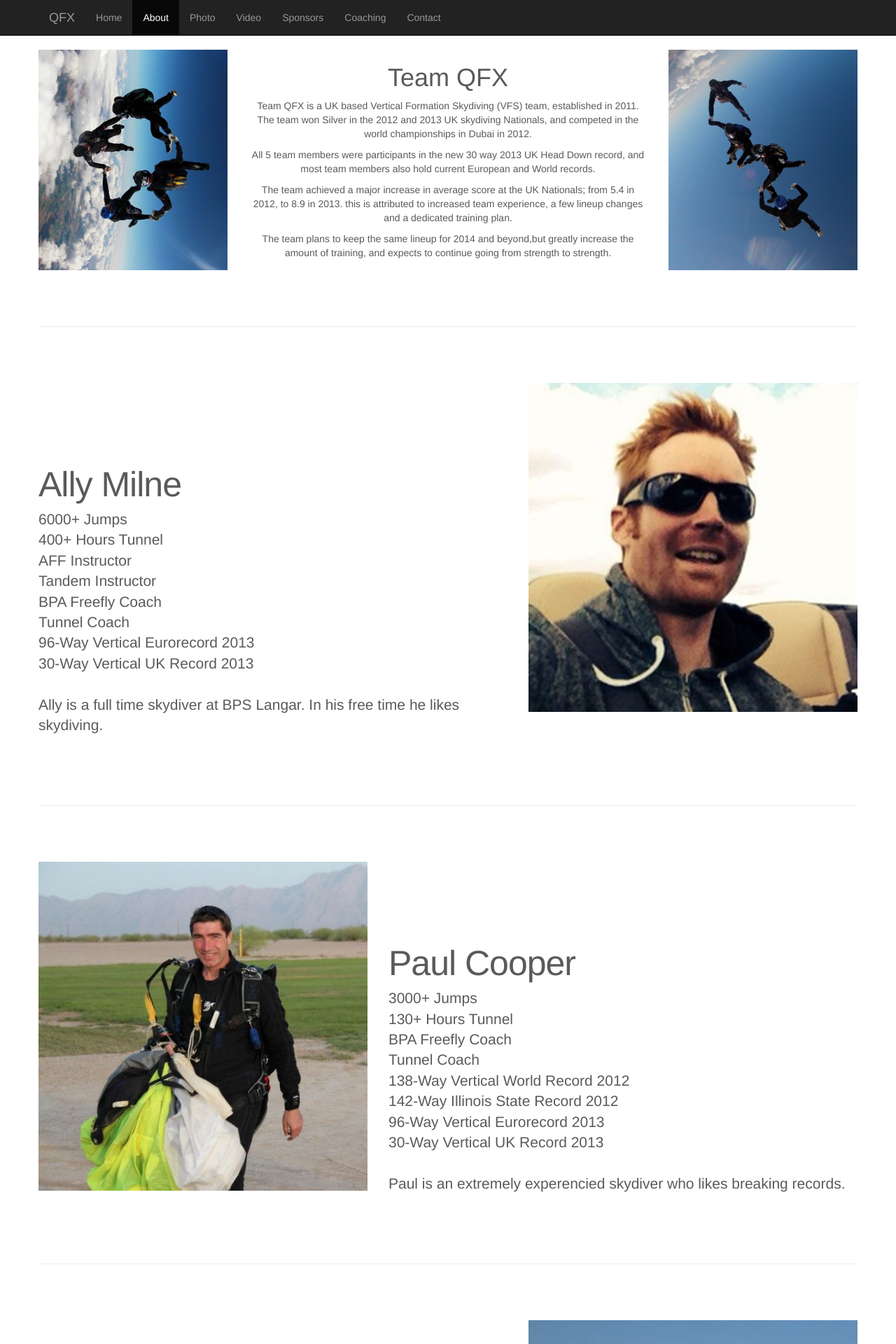
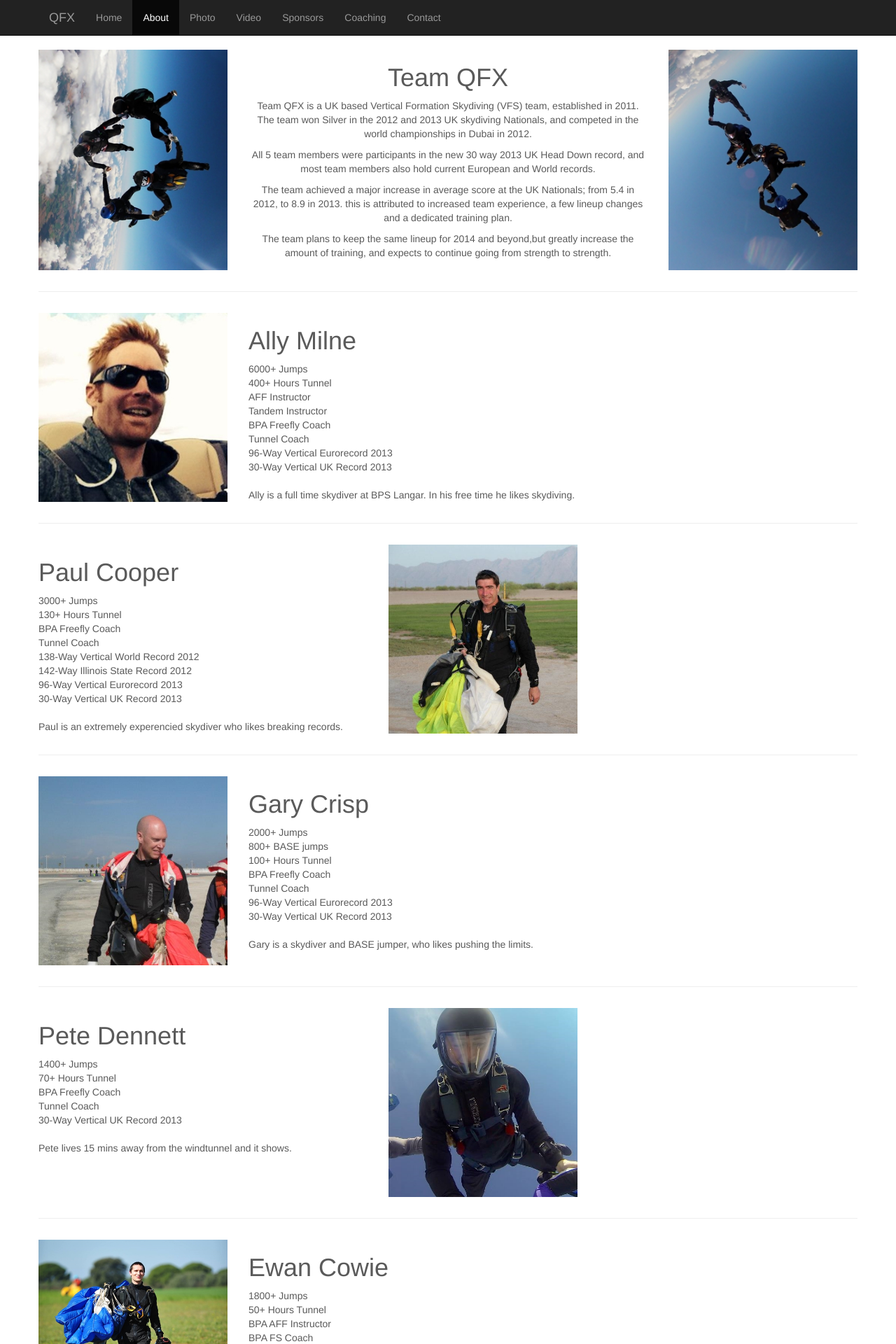
Before and after one commit to teamqfx/teamqfx.github.io, a Jekyll site: the page members.html, which Jekyll copies as it is, in a window 1280 px wide. Shown: the top 1920 px of the page at 70% size. Built offline with Jekyll 4.4.1, drawn with Linux system fonts in a browser that asks for light colours; Markdown is read by kramdown in place of the engine named in the settings; some of the changed text lies outside the part shown.

Commit message:
making things small

```diff
--- a/carousel.css
+++ b/carousel.css
@@ -87,7 +87,7 @@ body {
 ------------------------- */
 
 .featurette-divider {
-  margin: 80px 0; /* Space out the Bootstrap <hr> more */
+  margin: 30px 0; /* Space out the Bootstrap <hr> more */
 }
 
 /* Thin out the marketing headings */
--- a/members.html
+++ b/members.html
@@ -54,6 +54,8 @@
     <!-- Wrap the rest of the page in another container to center all the content. -->
 
     <div class="container marketing">
+
+
     <div class="row featurette">
     <div class="col-md-3">
       <img class="featurette-image img-responsive" src="img/team2.JPG"alt="qfx">
@@ -66,17 +68,17 @@
       <p><center>The team plans to keep the same lineup for 2014 and beyond,but greatly increase the amount of training, and expects to continue going from strength to strength.</center></p>
     </div>
     <div class="col-md-3">  <img class="featurette-image img-responsive" src="img/team1.JPG"alt="qfx"> </div>
+</div>
+
+     <hr class="featurette-divider">
+
+    <div class="row featurette">
+    <div class="col-md-3">
+      <img class="featurette-image img-responsive" src="img/Ally.jpg"alt="qfx">
     </div>
-
-
-
-      <!-- START THE FEATURETTES -->
-
-      <hr class="featurette-divider">
- <div class="row featurette">
-    <div class="col-md-7">
-      <h2 class="featurette-heading">Ally Milne <span class="text-muted"></span></h2>
-      <p class="lead">6000+ Jumps<br>
+    <div class="col-md-9">
+     <h1>Ally Milne</h1>
+		      6000+ Jumps<br>
                       400+ Hours Tunnel <br>
                       AFF Instructor <br>
                       Tandem Instructor  <br>
@@ -86,21 +88,15 @@
                       30-Way Vertical UK Record 2013 <br>
 		<br>
                       Ally is a full time skydiver at BPS Langar. In his free time he likes skydiving.
-              </p>
-           </div>
 
-    <div class="col-md-5"> <img class="featurette-image img-responsive" src="img/Ally.jpg" alt="placeholder Ally"> </div>
     </div>
+</div>
 
-
-    <hr class="featurette-divider">
-
+     <hr class="featurette-divider">
     <div class="row featurette">
-    <div class="col-md-5">  <img class="featurette-image img-responsive" src="img/paul2.jpg" alt="Paul"> </div>
-
-    <div class="col-md-7">
-      <h2 class="featurette-heading">Paul Cooper<span class="text-muted"></span></h2>
-      <p class="lead">3000+ Jumps<br>
+    <div class="col-md-5">
+     <h1>Paul Cooper</h1>
+		      3000+ Jumps<br>
                       130+ Hours Tunnel<br>
                       BPA Freefly Coach<br>
                       Tunnel Coach<br>
@@ -110,16 +106,25 @@
                       30-Way Vertical UK Record 2013<br>
 <br>
  Paul is an extremely experencied skydiver who likes breaking records.
-      </p>
+
     </div>
+    <div class="col-md-3">
+      <img class="featurette-image img-responsive" src="img/paul2.jpg"alt="qfx">
     </div>
+    <div class="col-md-4"></div>
+</div>
 
-    <hr class="featurette-divider">
+
+     <hr class="featurette-divider">
 
     <div class="row featurette">
-    <div class="col-md-7">
-<h2 class="featurette-heading">Gary Crisp <span class="text-muted"></span></h2>
-      <p class="lead">2000+ Jumps<br>
+    <div class="col-md-3">
+      <img class="featurette-image img-responsive" src="img/Gaz.jpg"alt="qfx">
+    </div>
+    <div class="col-md-9">
+     <h1>Gary Crisp</h1>
+		      2000+ Jumps<br>
+		      800+ BASE jumps<br>
                       100+ Hours Tunnel<br>
                       BPA Freefly Coach<br>
                       Tunnel Coach<br>
@@ -127,41 +132,38 @@
                       30-Way Vertical UK Record 2013<br>
 <br>
 Gary is a skydiver and BASE jumper, who likes pushing the limits.
-      </p>
+
     </div>
-
-    <div class="col-md-5"> <img class="featurette-image img-responsive" src="img/Gaz.jpg" alt=" Gaz"></div>
-    </div>
-
+</div>
 
     <hr class="featurette-divider">
-
-
     <div class="row featurette">
-    <div class="col-md-5"> <img class="featurette-image img-responsive" src="img/pete.jpg" alt=" Pete"></div>
-
-    <div class="col-md-7">
-      <h2 class="featurette-heading">Pete Dennett <span
-      class="text-muted"></span></h2>
-      <p class="lead">1400+ Jumps<br>
+    <div class="col-md-5">
+     <h1>Pete Dennett</h1>
+		      1400+ Jumps<br>
                       70+ Hours Tunnel<br>
                       BPA Freefly Coach<br>
                       Tunnel Coach<br>
                       30-Way Vertical UK Record 2013<br>
         <br>
-      Pete lives 15 mins from the windtunnel and it shows.
-  </p>
-  </div>
+      Pete lives 15 mins away from the windtunnel and it shows.
     </div>
+    <div class="col-md-3">
+      <img class="featurette-image img-responsive" src="img/pete.jpg"alt="qfx">
+    </div>
+    <div class="col-md-4"></div>
+</div>
 
     <hr class="featurette-divider">
 
     <div class="row featurette">
-    <div class="col-md-7">
-      <h2 class="featurette-heading">Ewan Cowie <span class="text-muted">videographer</span></h2>
-      <p class="lead">
-                      1700+ Jumps<br>
-                      45+ Hours Tunnel<br>
+    <div class="col-md-3">
+      <img class="featurette-image img-responsive" src="img/Ewan2.jpg"alt="qfx">
+    </div>
+    <div class="col-md-9">
+     <h1>Ewan Cowie</h1>
+		      1800+ Jumps<br>
+                      50+ Hours Tunnel<br>
                       BPA AFF Instructor<br>
                       BPA FS Coach<br>
                       BPA Freefly Coach<br>
@@ -170,11 +172,10 @@ Gary is a skydiver and BASE jumper, who likes pushing the limits.
 <br>
 
       Ewan is passionate about freeflying, photography and sunsets and tries to combine the three.
-      </p>
+
     </div>
+</div>
 
-    <div class="col-md-5"> <img class="featurette-image img-responsive" src="img/Ewan2.jpg" alt=" placeholder Ewan"> </div>
-    </div>
 
     <hr class="featurette-divider">
 
```
Also changed, not shown: other parts of members.html (+1 -1 lines).
